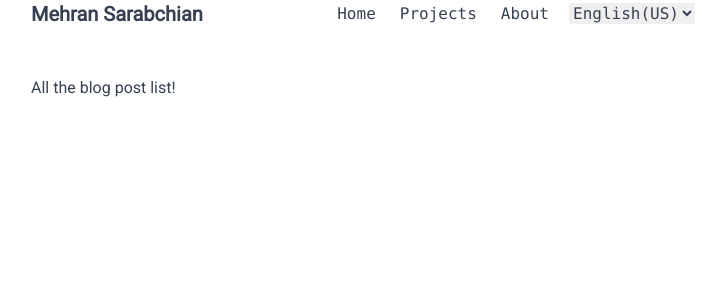
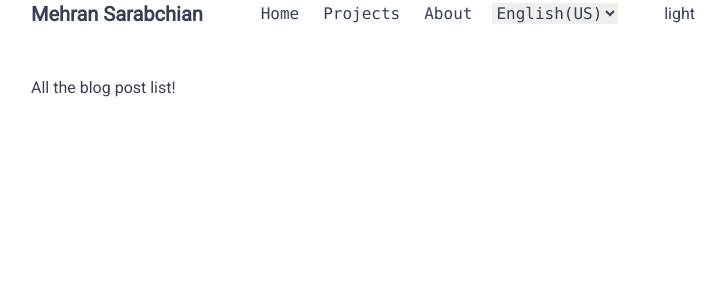
Before and after one commit to mesrbn/mehran-profile, a Nuxt app: page /blog in a window 1280 px wide. Shown: the top 300 px of the page, without its empty margins (281-1007 px from the left). Built offline with nearby package versions, Linux system fonts and the light colour scheme.

Commit message:
color mdoe selection

```diff
--- /dev/null
+++ b/components/color-mode-selector.vue
@@ -0,0 +1,16 @@
+<template>
+  <button @click="toggleMode">{{ nextMode }}</button>
+</template>
+
+<script setup>
+const colorMode = useColorMode();
+const modes = ["system", "light", "dark"];
+
+const nextMode = computed(() => {
+  const currentModeIndex = modes.indexOf(colorMode.preference);
+  const nextModeIndex = (currentModeIndex + 1) % 3;
+  return modes[nextModeIndex];
+});
+
+const toggleMode = () => (colorMode.preference = nextMode.value);
+</script>
--- a/layouts/default.vue
+++ b/layouts/default.vue
@@ -10,6 +10,9 @@
         >
       </div>
       <Menu />
+      <ClientOnly>
+        <ColorModeSelector />
+      </ClientOnly>
     </header>
     <main class="p-2 mt-10">
       <slot />
@@ -33,8 +36,8 @@ useHead({
   ],
 });
 const { locales, locale, setLocale } = useI18n();
-const colorMode = useColorMode();
-console.log("the color mode is taken from: ", colorMode.preference);
+//const colorMode = useColorMode();
+//console.log("the color mode is taken from: ", colorMode.preference);
 // changing manually
 //colorMode.preference = "light";
 const localPath = useLocalePath();
```
